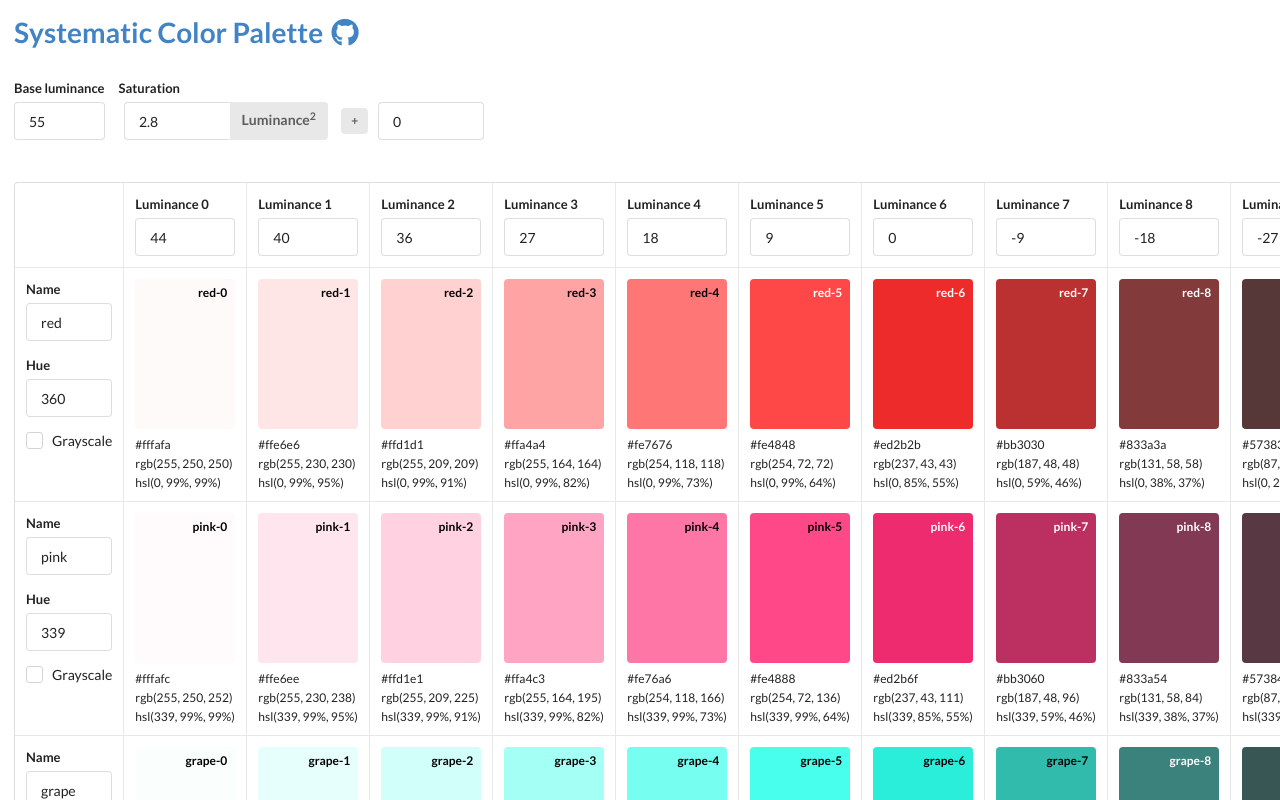
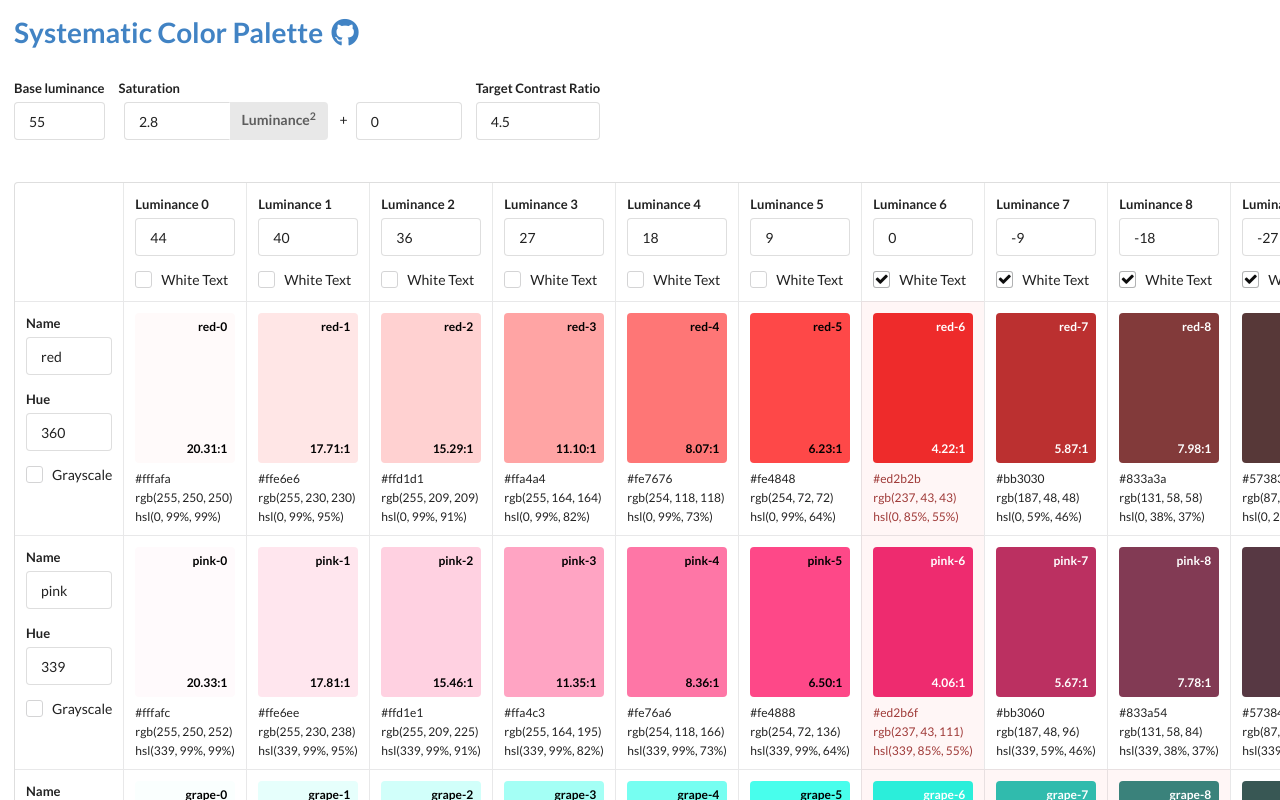
Before and after one commit to hypeJunction/color-wizard, a Vue app: page / in a window 1280 px wide. Shown: the top 800 px of the page. Built offline with nearby package versions, Linux system fonts and the light colour scheme.

Commit message:
Add contrast ratio calculations

```diff
--- a/src/components/ColorWizard.vue
+++ b/src/components/ColorWizard.vue
@@ -15,7 +15,14 @@
             <div class="field">
               <label>Base luminance</label>
               <div class="ui input">
-                <input type="number" step="1" min="0" max="100" v-model.number="model.luminance" required>
+                <input
+                  type="number"
+                  step="1"
+                  min="0"
+                  max="100"
+                  v-model.number="model.luminance"
+                  required
+                />
               </div>
             </div>
 
@@ -24,14 +31,42 @@
               <div class="field inline">
                 &nbsp;
                 <div class="ui right labeled input">
-                  <input type="number" step="0.01" min="-100" max="100" v-model.number="model.factor" required>
+                  <input
+                    type="number"
+                    step="0.01"
+                    min="-100"
+                    max="100"
+                    v-model.number="model.factor"
+                    required
+                  />
                   <div class="ui label">Luminance<sup>2</sup></div>
                 </div>
-                <div class="ui label">+</div>
+                <span>+</span>
                 &nbsp;
                 <div class="ui input">
-                  <input type="number" step="0.01" min="-100" max="100" v-model.number="model.shift" required>
+                  <input
+                    type="number"
+                    step="0.01"
+                    min="-100"
+                    max="100"
+                    v-model.number="model.shift"
+                    required
+                  />
                 </div>
+              </div>
+            </div>
+
+            <div class="field">
+              <label>Target Contrast Ratio</label>
+              <div class="ui input">
+                <input
+                  type="number"
+                  step="0.1"
+                  min="1"
+                  max="21"
+                  v-model.number="model.contrast"
+                  required
+                />
               </div>
             </div>
           </div>
@@ -43,13 +78,25 @@
           <table class="ui celled table">
             <tr>
               <td></td>
-              <td v-for="(offset, index) in model.offsets" :key="index">
+              <td v-for="(level, index) in model.levels" :key="index">
                 <div class="field">
                   <label>Luminance {{ index }}</label>
-                  <input type="number" step="1" min="-100" max="100" v-model.number="offset.offset"/>
+                  <input
+                    type="number"
+                    step="1"
+                    min="-100"
+                    max="100"
+                    v-model.number="level.offset"
+                  />
+                </div>
+
+                <div class="ui checkbox">
+                  <input type="checkbox" v-model="level.whiteText">
+                  <label>White Text</label>
                 </div>
               </td>
             </tr>
+
             <tr v-for="(color, index) in model.colors" :key="index" class="top aligned">
               <td>
                 <div class="field">
@@ -59,7 +106,14 @@
 
                 <div class="field">
                   <label>Hue</label>
-                  <input type="number" step="1" min="0" max="360" v-model.number="color.hue" required>
+                  <input
+                    type="number"
+                    step="1"
+                    min="0"
+                    max="360"
+                    v-model.number="color.hue"
+                    required
+                  />
                 </div>
 
                 <div class="ui checkbox">
@@ -68,19 +122,24 @@
                 </div>
               </td>
 
-              <td v-for="(step, index2) in swatches[index]" :key="index2">
-                <template v-if="step">
+              <td
+                v-for="(swatch, index2) in swatches[index]"
+                :key="index2"
+                :class="{ negative: swatch.contrast < model.contrast }"
+              >
+                <template v-if="swatch">
                   <div
                     class="color-box"
-                    :style="getBoxStyle(step)"
-                    :data-name="step.name"
+                    :style="getBoxStyle(swatch)"
                   >
+                    <span class="color-name" title="Color Variant Name">{{ swatch.name }}</span>
+                    <span class="color-contrast" title="Contrast Ratio">{{ `${swatch.contrast}:1` }}</span>
                   </div>
 
                   <div class="color-meta">
-                    <div>{{ step.toHexString() }}</div>
-                    <div>{{ step.toRgbString() }}</div>
-                    <div>{{ step.toHslString() }}</div>
+                    <div>{{ swatch.toHexString() }}</div>
+                    <div>{{ swatch.toRgbString() }}</div>
+                    <div>{{ swatch.toHslString() }}</div>
                   </div>
                 </template>
               </td>
@@ -101,7 +160,12 @@
 <script>
 import tinycolor from 'tinycolor2';
 
-const offsets = [44, 40, 36, 27, 18, 9, 0, -9, -18, -27].map(e => ({ offset: e }));
+const offsets = [44, 40, 36, 27, 18, 9, 0, -9, -18, -27];
+const levels = offsets.map((offset, index) => ({
+  offset,
+  whiteText: index >= 6,
+}));
+
 const defaults = {
   red: 360,
   pink: 339,
@@ -119,13 +183,11 @@ const defaults = {
 };
 
 const colors = Object.keys(defaults)
-  .map((e) => {
-    return {
-      name: e,
-      hue: defaults[e],
-      grayscale: e === 'gray',
-    };
-  });
+  .map(e => ({
+    name: e,
+    hue: defaults[e],
+    grayscale: e === 'gray',
+  }));
 
 export default {
   name: 'ColorWizard',
@@ -135,7 +197,8 @@ export default {
         luminance: 55,
         factor: 2.8,
         shift: 0,
-        offsets,
+        contrast: 4.5,
+        levels,
         colors,
       },
     };
@@ -147,9 +210,10 @@ export default {
         const minmax = val => Math.max(Math.min(val, 0.99), 0.01);
         const calcSaturation = y => y * y * this.model.factor + this.model.shift;
 
-        return Object.keys(this.model.offsets)
+        return Object.keys(this.model.levels)
           .map((i) => {
-            const luminance = minmax((this.model.luminance + this.model.offsets[i].offset) / 100);
+            const level = this.model.levels[i];
+            const luminance = minmax((this.model.luminance + level.offset) / 100);
             const saturation = minmax(calcSaturation(luminance));
 
             const swatch = tinycolor({
@@ -163,6 +227,9 @@ export default {
             }
 
             swatch.name = `${color.name}-${i}`;
+            swatch.offset = level.offset;
+            swatch.text = level.whiteText ? '#ffffff' : '#000000';
+            swatch.contrast = this.calcContrast(tinycolor(swatch.text), swatch);
 
             return swatch;
           });
@@ -171,8 +238,6 @@ export default {
 
     cssVars() {
       return this.swatches.reduce((result, el) => {
-        console.log(result, el);
-
         const vars = el.map((e) => {
           const hsl = e.toHslString();
 
@@ -187,10 +252,10 @@ export default {
   },
 
   methods: {
-    getBoxStyle(color) {
+    getBoxStyle(swatch) {
       return {
-        backgroundColor: color.toHslString(),
-        color: color.isDark() ? 'white' : 'black',
+        backgroundColor: swatch.toHslString(),
+        color: swatch.text,
       };
     },
 
@@ -199,6 +264,29 @@ export default {
         name: 'other',
         hue: Math.floor(Math.random() * Math.floor(360)),
       });
+    },
+
+    calcContrast(foreground, background) {
+      // https://www.w3.org/TR/WCAG20-TECHS/G18.html
+      const relBrightness = (light) => {
+        const sRgb = light / 255;
+        if (sRgb <= 0.03928) {
+          return sRgb / 12.92;
+        }
+
+        return ((sRgb + 0.055) / 1.055) ** 2.4;
+      };
+
+      const relLuminance = rgb => (
+        0.2126 * relBrightness(rgb.r)
+        + 0.7152 * relBrightness(rgb.g)
+        + 0.0722 * relBrightness(rgb.b)
+      );
+
+      const fRL = relLuminance(foreground.toRgb());
+      const bRL = relLuminance(background.toRgb());
+
+      return ((Math.max(fRL, bRL) + 0.05) / (Math.min(fRL, bRL) + 0.05)).toFixed(2);
     },
   },
 };
@@ -216,13 +304,18 @@ export default {
     font-weight: bold;
   }
 
-  .color-box:after {
-    content: attr(data-name);
+  .color-name,
+  .color-contrast {
     position: absolute;
     top: 0;
     right: 0;
     margin: 4px 8px;
     font-size: 12px;
+  }
+
+  .color-contrast {
+    top: auto;
+    bottom: 0;
   }
 
   .color-meta {
--- /dev/null
+++ b/webpack.config.js
@@ -0,0 +1,3 @@
+module.exports = {
+  devtool: process.env.NODE_ENV === 'production' ? '#source-map' : '#eval-source-map',
+};
```
